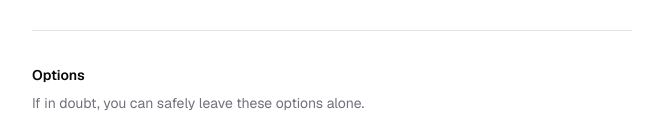
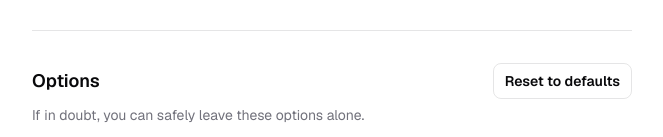
Before and after one commit to micah-yeager/qr-generator, a Next.js app: page / in a window 1280 px wide. Shown: the part 640-777 px from the top of the page, without its empty margins (308-971 px from the left). Built offline with nearby package versions, Linux system fonts and the light colour scheme.

Commit message:
feat(options): add button to reset options to default

```diff
--- /dev/null
+++ b/src/app/(main)/options/index.tsx
@@ -0,0 +1,31 @@
+import type { ComponentPropsWithoutRef } from "react"
+import { Button } from "../../../components/button.tsx"
+import { FieldGroup, Fieldset } from "../../../components/fieldset.tsx"
+import { Subheading } from "../../../components/heading.tsx"
+import { Text } from "../../../components/text.tsx"
+import { useSettings } from "../../../contexts/settings.tsx"
+import { BorderOption } from "./border.tsx"
+import { FormatOption } from "./format.tsx"
+import { ScaleOption } from "./scale.tsx"
+
+export function QROptions(props: ComponentPropsWithoutRef<typeof Fieldset>) {
+  const { resetToDefaults } = useSettings()
+
+  return (
+    <Fieldset {...props}>
+      <div className="relative flex justify-between items-center">
+        <Subheading>Options</Subheading>
+        <Button outline={true} onClick={() => resetToDefaults()}>
+          Reset to defaults
+        </Button>
+      </div>
+      <Text>If in doubt, you can safely leave these options alone.</Text>
+
+      <FieldGroup className="sm:grid grid-cols-2 items-start sm:*:last:mb-0 sm:*:nth-last-2:mb-0 sm:*:odd:pe-8 sm:*:even:ps-8 sm:*:even:border-l sm:*:even:border-zinc-950/10 sm:*:even:dark:border-white/10">
+        <BorderOption />
+        <FormatOption className="row-span-3" />
+        <ScaleOption />
+      </FieldGroup>
+    </Fieldset>
+  )
+}
--- a/src/app/(main)/options/scale.tsx
+++ b/src/app/(main)/options/scale.tsx
@@ -1,5 +1,7 @@
 import ArrowsPointingOutIcon from "@heroicons/react/16/solid/ArrowsPointingOutIcon"
 import type React from "react"
+import { useEffect } from "react"
+import { useRef } from "react"
 import { useCallback } from "react"
 import { useState } from "react"
 import { Description, Field, Label } from "../../../components/fieldset"
@@ -15,6 +17,8 @@ type SizeOptionProps = Omit<
 >
 
 export function ScaleOption({ disabled, ...rest }: SizeOptionProps) {
+  const inputRef = useRef<HTMLInputElement>(null)
+
   const { content, format, scale, setScale } = useSettings()
   const { size } = useQR()
 
@@ -31,9 +35,14 @@ export function ScaleOption({ disabled, ...rest }: SizeOptionProps) {
     [setScale],
   )
 
-  const syncInput = useCallback(() => {
+  // Ensure current state is synced back to the input field.
+  const syncState = useCallback(() => {
     setUserInput(String(scale))
   }, [scale])
+  useEffect(() => {
+    if (!inputRef.current || document.activeElement === inputRef.current) return
+    syncState()
+  }, [syncState])
 
   return (
     <Field {...rest} disabled={disabled || format === ImageMimeType.svg}>
@@ -50,7 +59,8 @@ export function ScaleOption({ disabled, ...rest }: SizeOptionProps) {
             setUserInput(e.target.value)
             updateScale(e.target.value)
           }}
-          onBlur={() => syncInput()}
+          onBlur={() => syncState()}
+          ref={inputRef}
         />
       </InputGroup>
       {content && (
--- a/src/app/(main)/page.tsx
+++ b/src/app/(main)/page.tsx
@@ -4,14 +4,11 @@ import CodeBracketIcon from "@heroicons/react/24/solid/CodeBracketIcon"
 import QrCodeIconLarge from "@heroicons/react/24/solid/QrCodeIcon"
 import UserIcon from "@heroicons/react/24/solid/UserIcon"
 import { Divider } from "../../components/divider"
-import { FieldGroup, Fieldset, Legend } from "../../components/fieldset"
 import { Heading } from "../../components/heading"
 import { Text } from "../../components/text"
 import { QRProvider } from "../../contexts/qr.tsx"
 import { SettingsProvider } from "../../contexts/settings.tsx"
-import { BorderOption } from "./options/border"
-import { FormatOption } from "./options/format"
-import { ScaleOption } from "./options/scale"
+import { QROptions } from "./options"
 import { QRContentInput } from "./qr-content/input"
 import { QRContentPreview } from "./qr-content/preview"
 import { QRContentSave } from "./qr-content/save"
@@ -49,18 +46,7 @@ export default function Home() {
 
             <Divider />
 
-            <Fieldset className="w-full">
-              <Legend>Options</Legend>
-              <Text>
-                If in doubt, you can safely leave these options alone.
-              </Text>
-
-              <FieldGroup className="sm:grid grid-cols-2 items-start sm:*:last:mb-0 sm:*:nth-last-2:mb-0 sm:*:odd:pe-8 sm:*:even:ps-8 sm:*:even:border-l sm:*:even:border-zinc-950/10 sm:*:even:dark:border-white/10">
-                <BorderOption />
-                <FormatOption className="row-span-3" />
-                <ScaleOption />
-              </FieldGroup>
-            </Fieldset>
+            <QROptions className="w-full" />
           </QRProvider>
         </SettingsProvider>
       </form>
--- a/src/contexts/settings.tsx
+++ b/src/contexts/settings.tsx
@@ -1,4 +1,4 @@
-import { createContext, useContext, useState } from "react"
+import { createContext, useCallback, useContext, useState } from "react"
 import type React from "react"
 import {
   DEFAULT_BORDER,
@@ -22,6 +22,7 @@ export type Settings = {
   /** The scale to export a rasterized image as. */
   scale: number
   setScale: (size: number) => void
+  resetToDefaults: () => void
 }
 
 const SettingsContext = createContext<Settings | null>(null)
@@ -53,6 +54,12 @@ export function SettingsProvider({ children }: React.PropsWithChildren) {
   // Transient states.
   const [content, setContent] = useState<string>("")
 
+  const resetToDefaults = useCallback(() => {
+    setBorder(DEFAULT_BORDER)
+    setFormat(DEFAULT_FORMAT)
+    setScale(DEFAULT_SCALE)
+  }, [setBorder, setFormat, setScale])
+
   return (
     <SettingsContext.Provider
       value={{
@@ -64,6 +71,7 @@ export function SettingsProvider({ children }: React.PropsWithChildren) {
         setFormat,
         scale,
         setScale,
+        resetToDefaults,
       }}
     >
       {children}
```
